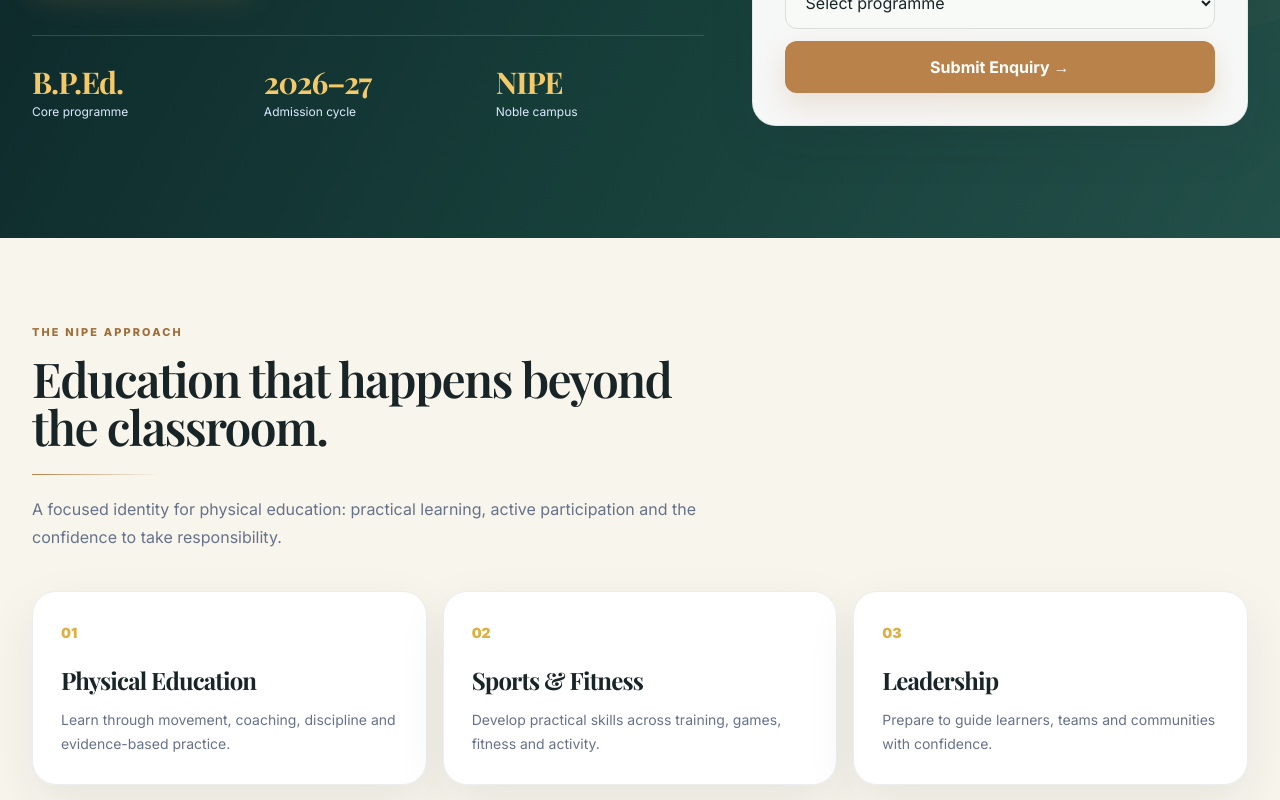
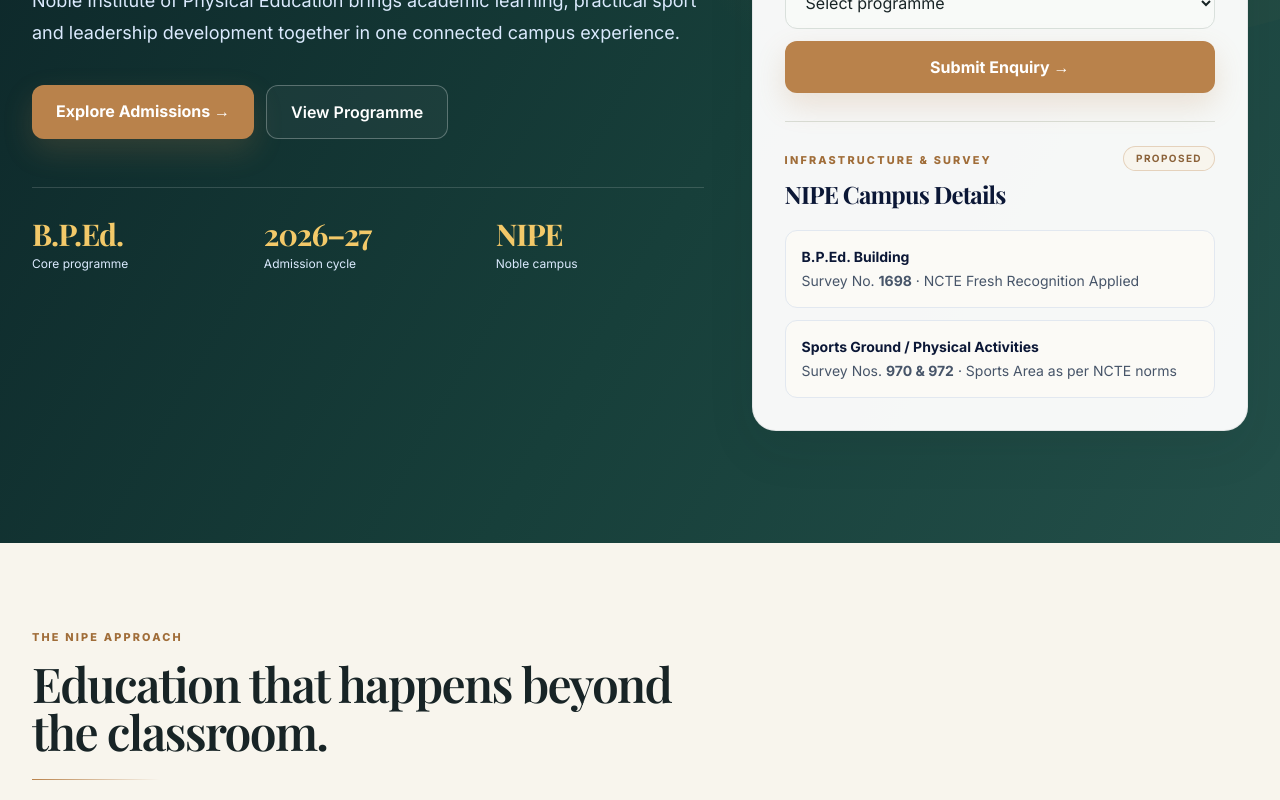
Before and after one commit to realethancool/NIPE, a Next.js app: page / in a window 1280 px wide. Shown: the part 580-1380 px from the top of the page. Built offline with nearby package versions, Linux system fonts and the light colour scheme; a web font is replaced by a local one.

Commit message:
Add infrastructure survey notice below admission enquiry

```diff
--- a/src/app/page.tsx
+++ b/src/app/page.tsx
@@ -90,6 +90,25 @@
             <select required value={form.programme} onChange={e=>setForm({...form,programme:e.target.value})}><option value="">Select programme</option><option value="B.P.Ed.">B.P.Ed. — Bachelor of Physical Education</option></select>
             <button disabled={busy} className="nipe-btn-primary w-full rounded-xl py-3.5 font-bold disabled:opacity-60">{busy?'Submitting…':'Submit Enquiry →'}</button>
           </form>
+          <div className="mt-7 border-t border-[#d9ddd6] pt-6">
+            <div className="flex items-start justify-between gap-4">
+              <div>
+                <span className="nipe-section-label">Infrastructure & Survey</span>
+                <h3 className="nipe-display mt-2 text-2xl font-bold text-[#0b1736]">NIPE Campus Details</h3>
+              </div>
+              <span className="rounded-full border border-[#b9824b]/30 bg-[#f8f5ed] px-3 py-1 text-[10px] font-bold uppercase tracking-[.14em] text-[#8b6239]">Proposed</span>
+            </div>
+            <div className="mt-5 space-y-3 text-sm text-slate-600">
+              <div className="rounded-xl border border-slate-200 bg-[#fbfaf6] p-4">
+                <p className="font-bold text-[#0b1736]">B.P.Ed. Building</p>
+                <p className="mt-1">Survey No. <strong>1698</strong> · NCTE Fresh Recognition Applied</p>
+              </div>
+              <div className="rounded-xl border border-slate-200 bg-[#fbfaf6] p-4">
+                <p className="font-bold text-[#0b1736]">Sports Ground / Physical Activities</p>
+                <p className="mt-1">Survey Nos. <strong>970 &amp; 972</strong> · Sports Area as per NCTE norms</p>
+              </div>
+            </div>
+          </div>
         </div>
       </div>
     </section>
```
